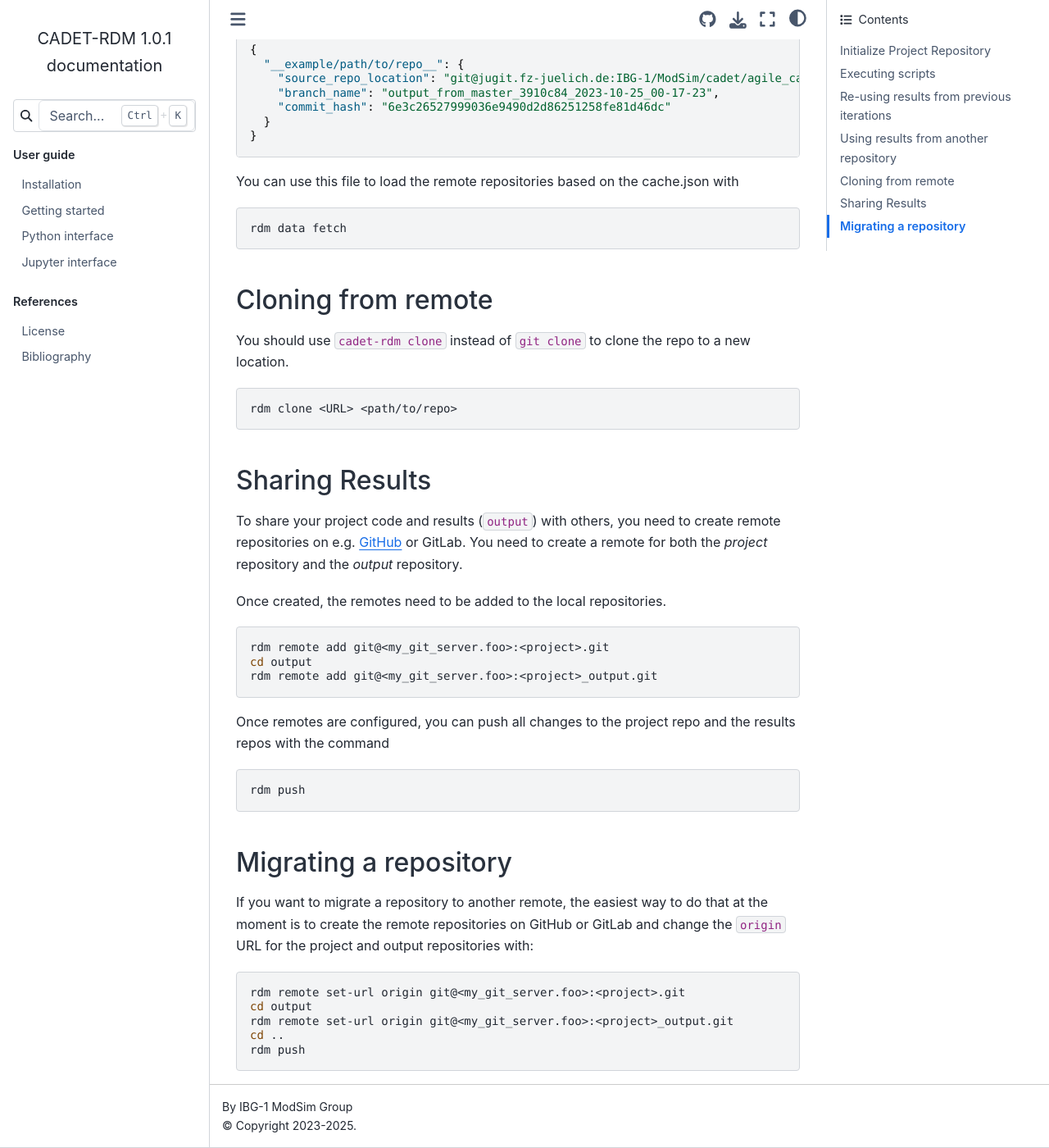
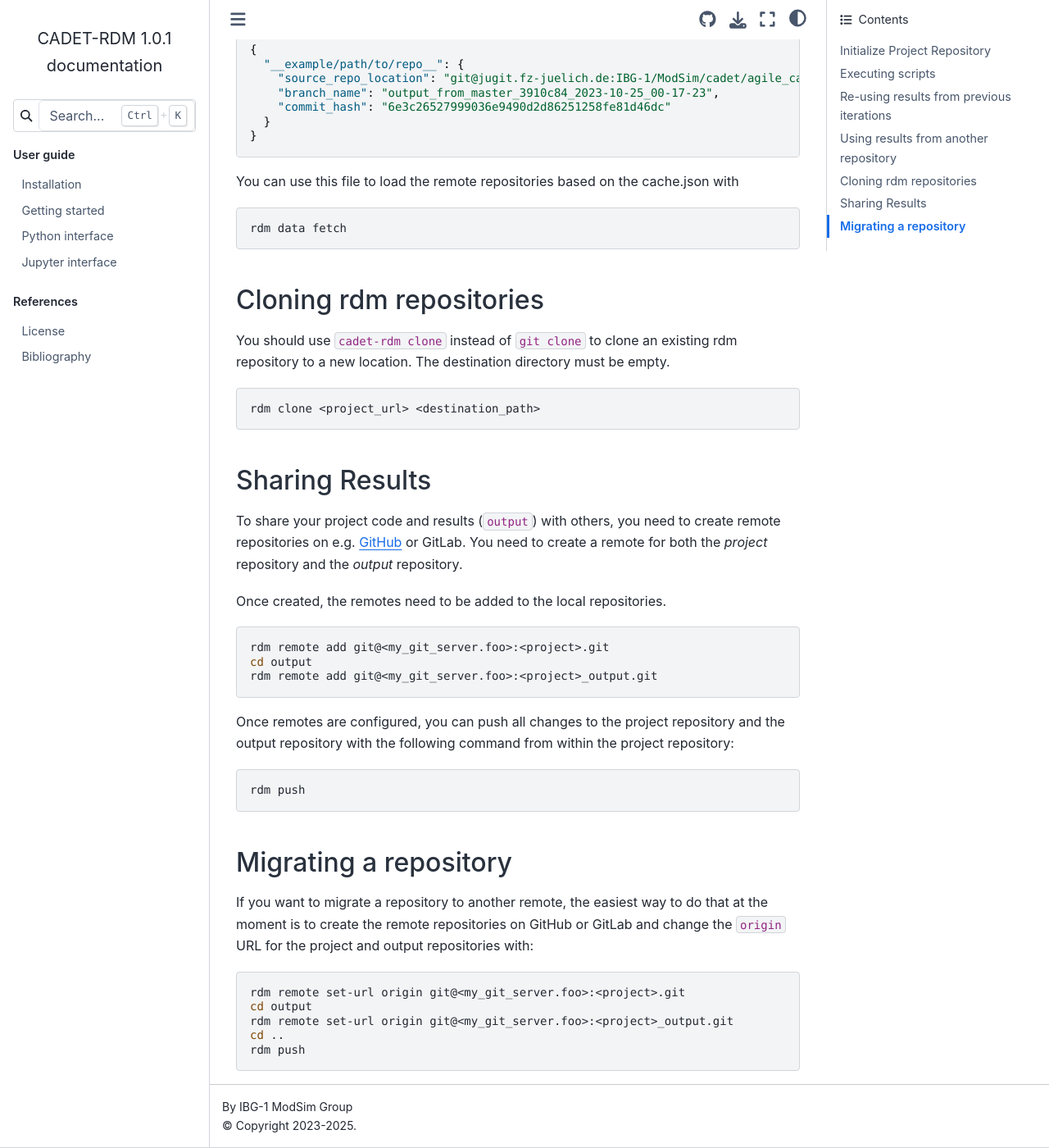
Before and after one commit to cadet/CADET-RDM, a Sphinx documentation site: the page built from docs/source/user_guide/command-line-interface.md, in a window 1280 px wide and 1400 px high, scrolled down 1219 px. Shown: the whole window at 82% size. Built offline with Sphinx 7.4.7 and the Sphinx Book theme 1.1.4, drawn with Linux system fonts in a browser that asks for light colours; pages that are not in the unit, such as notebooks, are missing from menus.

Commit message:
Expand rdm clone documentation

````diff
--- a/docs/source/user_guide/command-line-interface.md
+++ b/docs/source/user_guide/command-line-interface.md
@@ -62,12 +62,12 @@ You can use this file to load the remote repositories based on the cache.json wi
 rdm data fetch
 ```
 
-## Cloning from remote
+## Cloning rdm repositories
 
-You should use `cadet-rdm clone` instead of `git clone` to clone the repo to a new location.
+You should use `cadet-rdm clone` instead of `git clone` to clone an existing rdm repository to a new location. The destination directory must be empty.
 
 ```bash
-rdm clone <URL> <path/to/repo>
+rdm clone <project_url> <destination_path>
 ```
 
 
@@ -85,8 +85,7 @@ cd output
 rdm remote add git@<my_git_server.foo>:<project>_output.git
 ```
 
-Once remotes are configured, you can push all changes to the project repo and the results repos with the
-command
+Once remotes are configured, you can push all changes to the project repository and the output repository with the following command from within the project repository:
 
 ```bash
 rdm push
````
Also changed, not shown: 1 other file.
